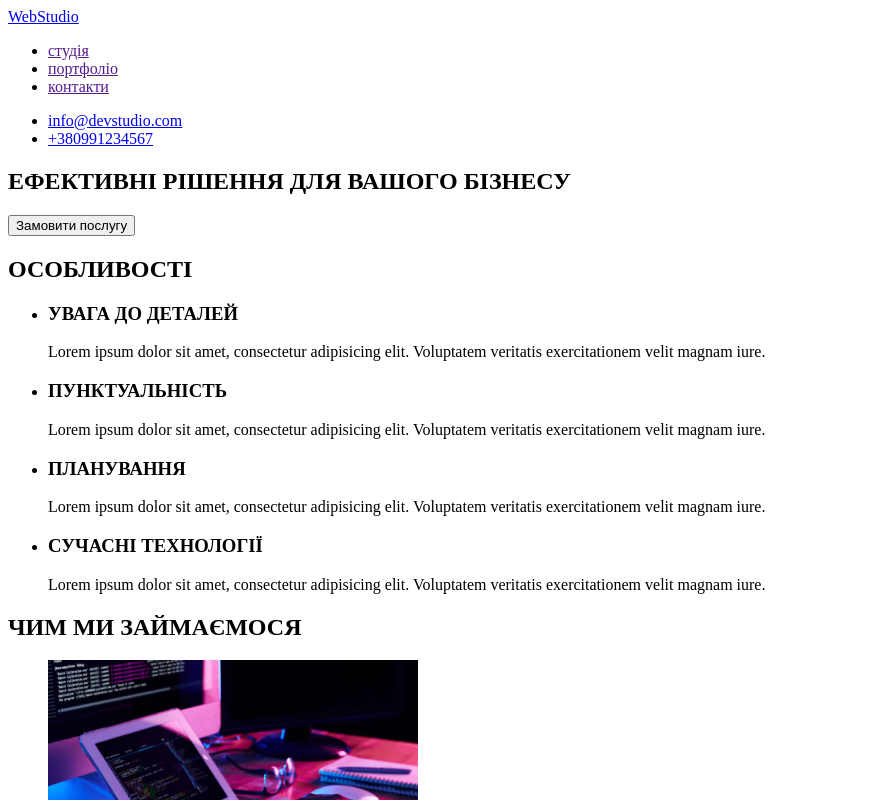
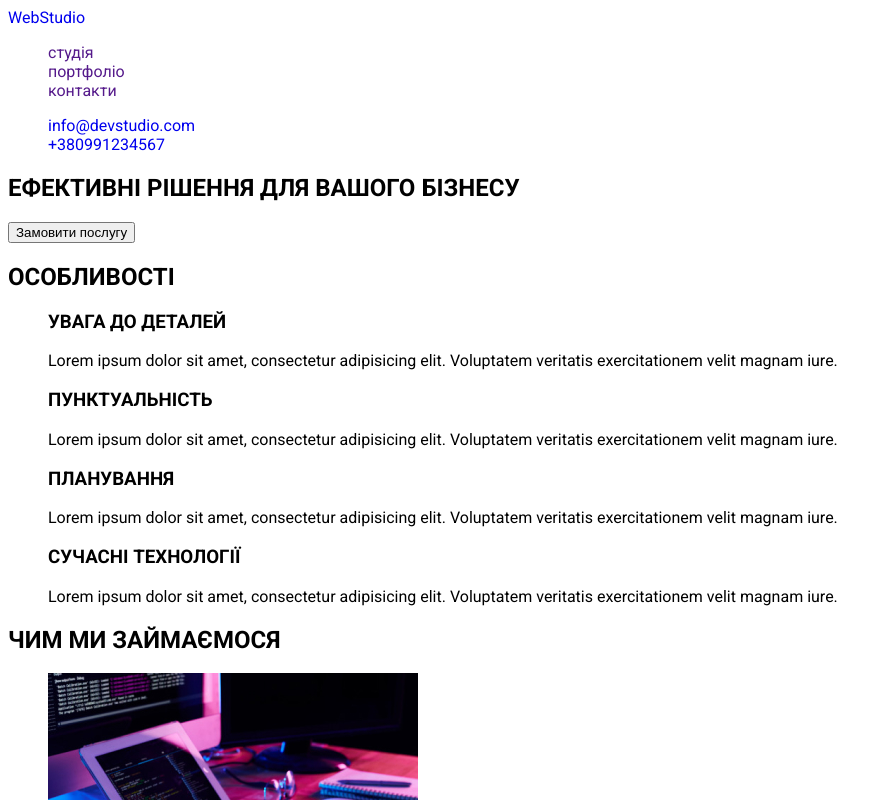
Before and after one commit to ukrkotleta/goiteen-webstudio, a plain HTML site: page index.html in a window 1280 px wide. Shown: the top 800 px of the page, without its empty margins (0-892 px from the left). Drawn offline with Linux system fonts and the light colour scheme.

Commit message:
add fonts and styles

```diff
--- a/index.html
+++ b/index.html
@@ -4,6 +4,9 @@
         <meta charset="utf-8">
         <title>website</title>
         <link rel="stylesheet" href="style.css">
+        <link rel="preconnect" href="https://fonts.googleapis.com">
+        <link rel="preconnect" href="https://fonts.gstatic.com" crossorigin>
+        <link href="https://fonts.googleapis.com/css2?family=Raleway:wght@400;500;700&family=Roboto:wght@400;500;700;900&display=swap" rel="stylesheet">
     </head>
     <body>
         <!-- head -->
--- a/style.css
+++ b/style.css
@@ -0,0 +1,9 @@
+body{
+    font-family:"Roboto", sans-serif;
+}
+a{
+    text-decoration: none;
+}
+ul {
+    list-style: none;
+}
```
